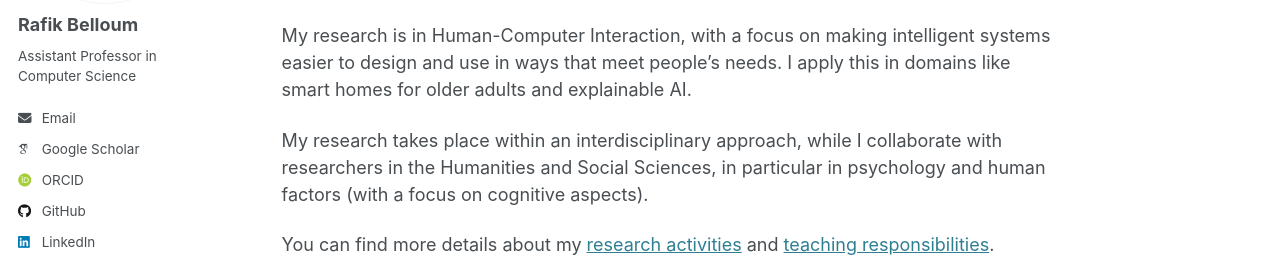
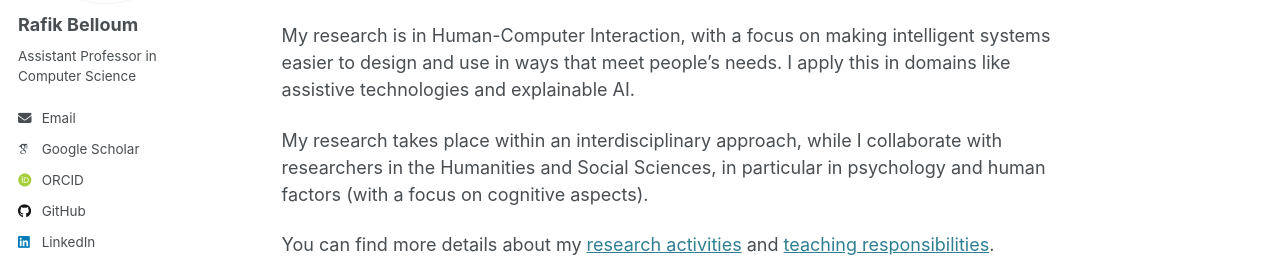
Before and after one commit to rafik-belloum/rafik-belloum.github.io, a Jekyll site: the page built from _pages/about.md, in a window 1280 px wide and 1084 px high. Shown: the part 270-542 px from the top of the window. Built offline with Jekyll 4.4.1, drawn with Linux system fonts in a browser that asks for light colours; some web fonts are replaced.

Commit message:
Update about.md

```diff
--- a/_pages/about.md
+++ b/_pages/about.md
@@ -12,7 +12,7 @@ About me
 
 Hi, I’m Rafik. I’m a *maître de conférences* (~associate professor) in Computer Science at Université Polytechnique Hauts-de-France and a member of the [LAMIH lab (UMR CNRS 8201)](https://www.uphf.fr/lamih). Before that, I was a postdoc in the [DIVA group](https://diva.telecom-paristech.fr/) at [Télécom Paris](https://www.telecom-paris.fr/). I received my Ph.D. in 2020 at [Inria Bordeaux](https://www.inria.fr/fr/centre-inria-universite-bordeaux) in the [PHOENIX team](http://phoenix.inria.fr/).
 
-My research is in Human-Computer Interaction, with a focus on making intelligent systems easier to design and use in ways that meet people’s needs. I apply this in domains like smart homes for older adults and explainable AI.<!--to help non-expert users understand complex systems.-->
+My research is in Human-Computer Interaction, with a focus on making intelligent systems easier to design and use in ways that meet people’s needs. I apply this in domains like assistive technologies and explainable AI.<!--to help non-expert users understand complex systems.-->
 
 My research takes place within an interdisciplinary approach, while I collaborate with researchers in the Humanities and Social Sciences, in particular in psychology and human factors (with a focus on cognitive aspects).
 
```
